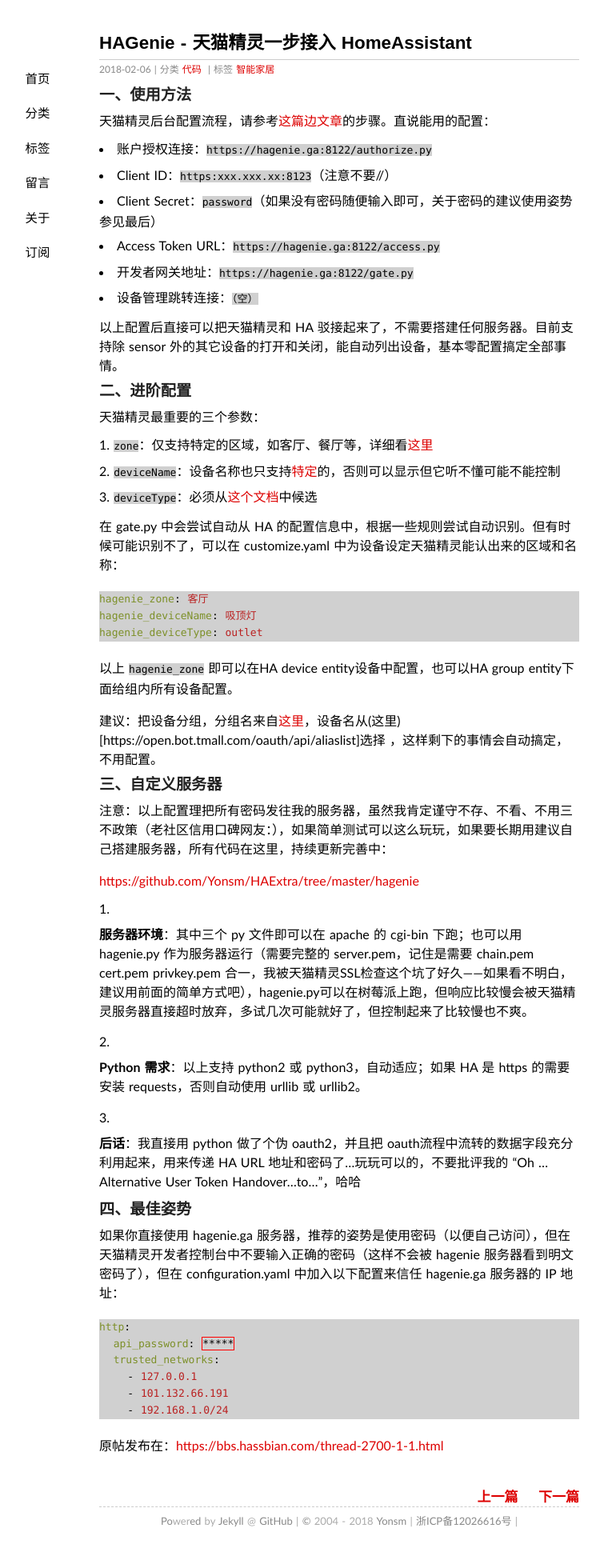
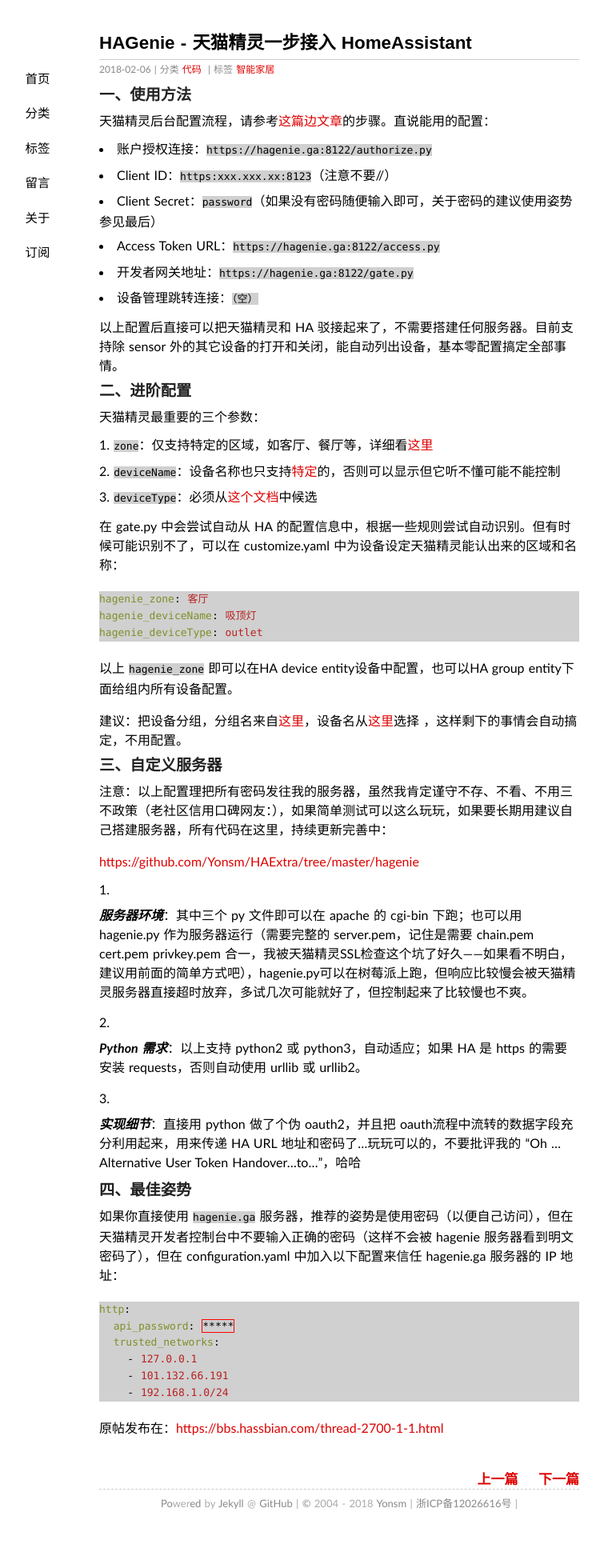
Before and after one commit to Yonsm/Yonsm.github.io, a Jekyll site: the page built from _posts/2018-02-06-hagenie.md, in a window 1280 px wide. Shown: the whole page at 80% size, without its empty margins (216-971 px from the left). Built offline with Jekyll 4.4.1, drawn with Linux system fonts in a browser that asks for light colours; comment, search, counter and statistics services are not loaded; after the commit the page ends 1923 px from its top, so only the background shows below that.

Commit message:
Update 2018-02-06-hagenie.md

````diff
--- a/_posts/2018-02-06-hagenie.md
+++ b/_posts/2018-02-06-hagenie.md
@@ -38,23 +38,23 @@ hagenie_deviceType: outlet
 
 以上 `hagenie_zone` 即可以在HA device entity设备中配置，也可以HA group entity下面给组内所有设备配置。
 
-建议：把设备分组，分组名来自[这里](https://open.bot.tmall.com/oauth/api/placelist)，设备名从(这里)[https://open.bot.tmall.com/oauth/api/aliaslist]选择 ，这样剩下的事情会自动搞定，不用配置。
+建议：把设备分组，分组名来自[这里](https://open.bot.tmall.com/oauth/api/placelist)，设备名从[这里](https://open.bot.tmall.com/oauth/api/aliaslist)选择 ，这样剩下的事情会自动搞定，不用配置。
 
 ### 三、自定义服务器
 
 注意：以上配置理把所有密码发往我的服务器，虽然我肯定谨守不存、不看、不用三不政策（老社区信用口碑网友：），如果简单测试可以这么玩玩，如果要长期用建议自己搭建服务器，所有代码在这里，持续更新完善中：
 
-[https://github.com/Yonsm/HAExtra/tree/master/hagenie](https://github.com/Yonsm/HAExtra/tree/master/hagenie)
+  [https://github.com/Yonsm/HAExtra/tree/master/hagenie](https://github.com/Yonsm/HAExtra/tree/master/hagenie)
 
-1. **服务器环境**：其中三个 py 文件即可以在 apache 的 cgi-bin 下跑；也可以用 hagenie.py 作为服务器运行（需要完整的 server.pem，记住是需要 chain.pem cert.pem privkey.pem 合一，我被天猫精灵SSL检查这个坑了好久——如果看不明白，建议用前面的简单方式吧），hagenie.py可以在树莓派上跑，但响应比较慢会被天猫精灵服务器直接超时放弃，多试几次可能就好了，但控制起来了比较慢也不爽。
+1. ***服务器环境***：其中三个 py 文件即可以在 apache 的 cgi-bin 下跑；也可以用 hagenie.py 作为服务器运行（需要完整的 server.pem，记住是需要 chain.pem cert.pem privkey.pem 合一，我被天猫精灵SSL检查这个坑了好久——如果看不明白，建议用前面的简单方式吧），hagenie.py可以在树莓派上跑，但响应比较慢会被天猫精灵服务器直接超时放弃，多试几次可能就好了，但控制起来了比较慢也不爽。
 
-2. **Python 需求**：以上支持 python2 或 python3，自动适应；如果 HA 是 https 的需要安装 requests，否则自动使用 urllib 或 urllib2。
+2. ***Python 需求***：以上支持 python2 或 python3，自动适应；如果 HA 是 https 的需要安装 requests，否则自动使用 urllib 或 urllib2。
 
-3. **后话**：我直接用 python 做了个伪 oauth2，并且把 oauth流程中流转的数据字段充分利用起来，用来传递 HA URL 地址和密码了…玩玩可以的，不要批评我的 “Oh ... Alternative User Token Handover...to...”，哈哈
+3. ***实现细节***：直接用 python 做了个伪 oauth2，并且把 oauth流程中流转的数据字段充分利用起来，用来传递 HA URL 地址和密码了…玩玩可以的，不要批评我的 “Oh ... Alternative User Token Handover...to...”，哈哈
 
 ### 四、最佳姿势
 
-如果你直接使用 hagenie.ga 服务器，推荐的姿势是使用密码（以便自己访问），但在天猫精灵开发者控制台中不要输入正确的密码（这样不会被 hagenie 服务器看到明文密码了），但在 configuration.yaml 中加入以下配置来信任 hagenie.ga 服务器的 IP 地址：
+如果你直接使用 `hagenie.ga` 服务器，推荐的姿势是使用密码（以便自己访问），但在天猫精灵开发者控制台中不要输入正确的密码（这样不会被 hagenie 服务器看到明文密码了），但在 configuration.yaml 中加入以下配置来信任 hagenie.ga 服务器的 IP 地址：
 
 ```yaml
 http:
````
